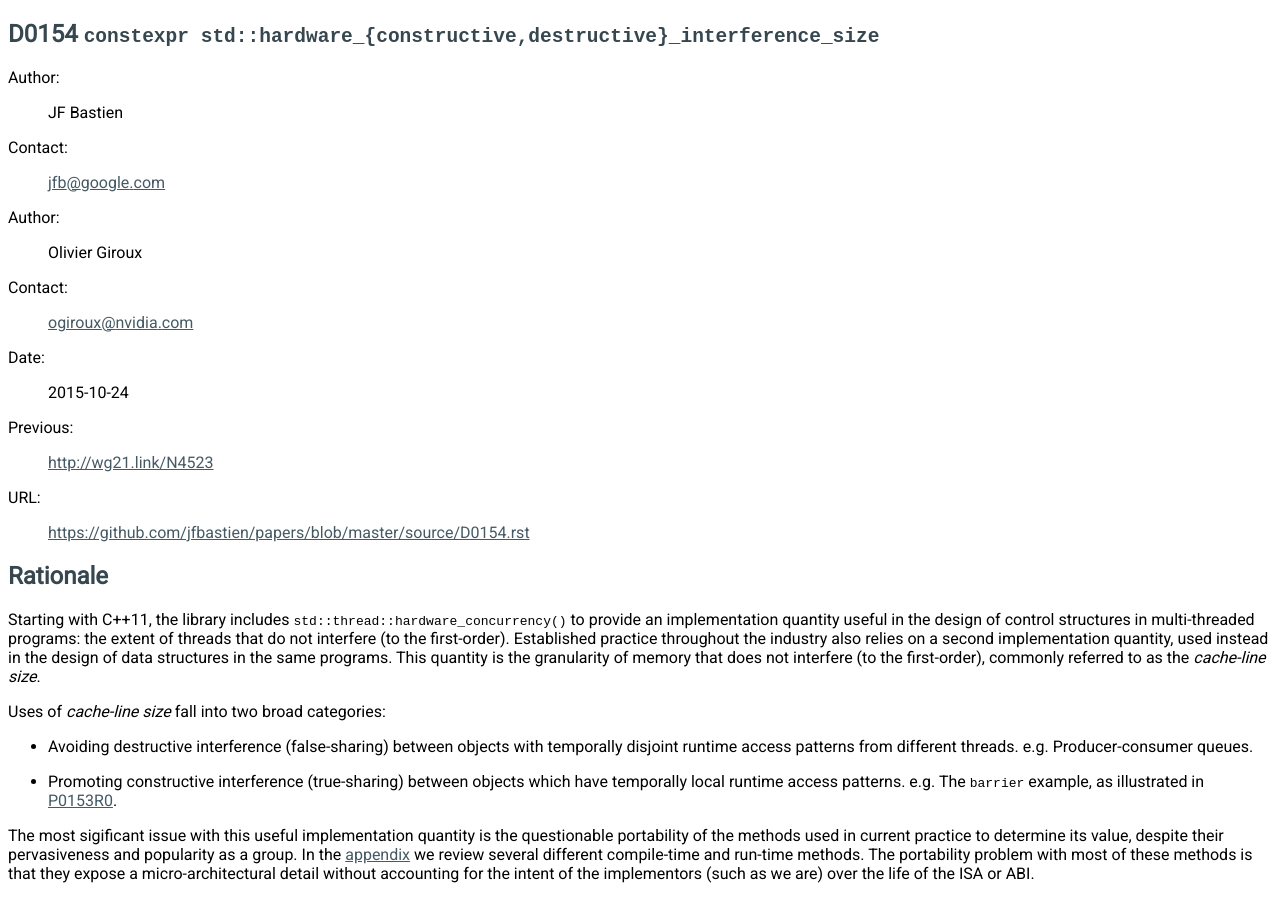
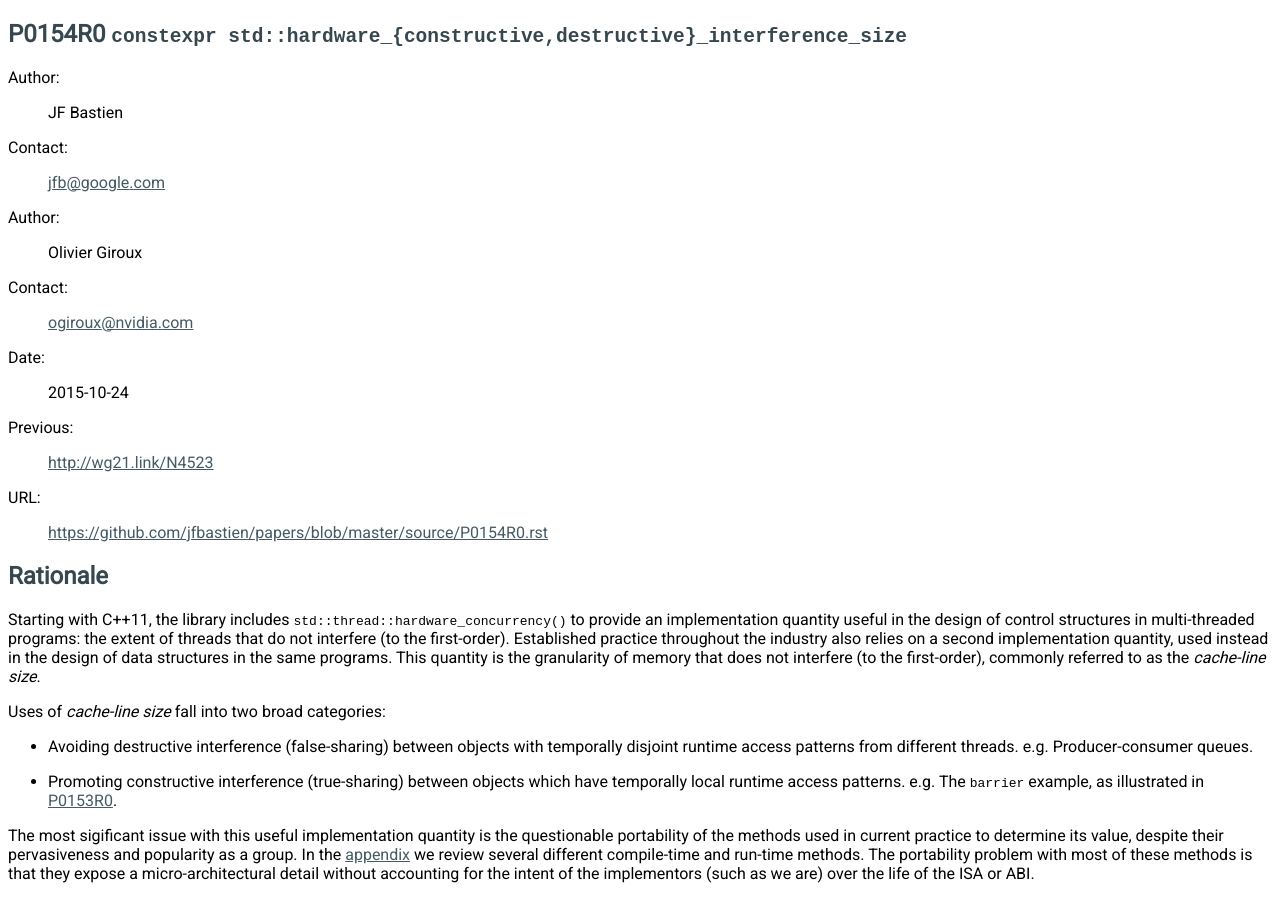
Before and after one commit to jfbastien/papers, a Sphinx documentation site: the page built from source/P0154R0.rst, in a window 1280 px wide and 900 px high. Built offline with Sphinx 7.4.7, drawn with Linux system fonts in a browser that asks for light colours.

Commit message:
Finalize D0154 as P0154R0.

```diff
--- a/source/D0154.rst
+++ b/source/P0154R0.rst
@@ -1,6 +1,6 @@
-==============================================================================
-D0154 ``constexpr std::hardware_{constructive,destructive}_interference_size``
-==============================================================================
+================================================================================
+P0154R0 ``constexpr std::hardware_{constructive,destructive}_interference_size``
+================================================================================
 
 :Author: JF Bastien
 :Contact: jfb@google.com
@@ -8,7 +8,7 @@
 :Contact: ogiroux@nvidia.com
 :Date: 2015-10-24
 :Previous: http://wg21.link/N4523
-:URL: https://github.com/jfbastien/papers/blob/master/source/D0154.rst
+:URL: https://github.com/jfbastien/papers/blob/master/source/P0154R0.rst
 
 ---------
 Rationale
```
